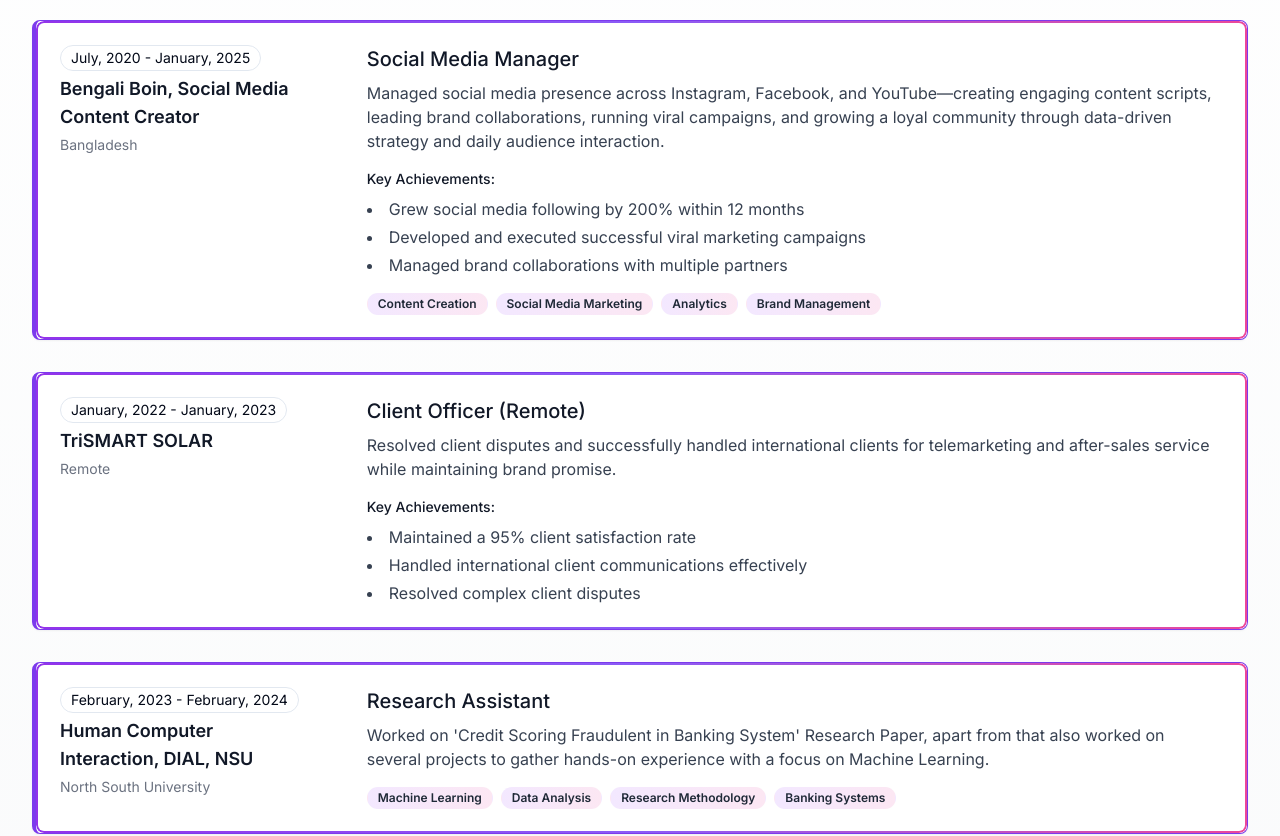
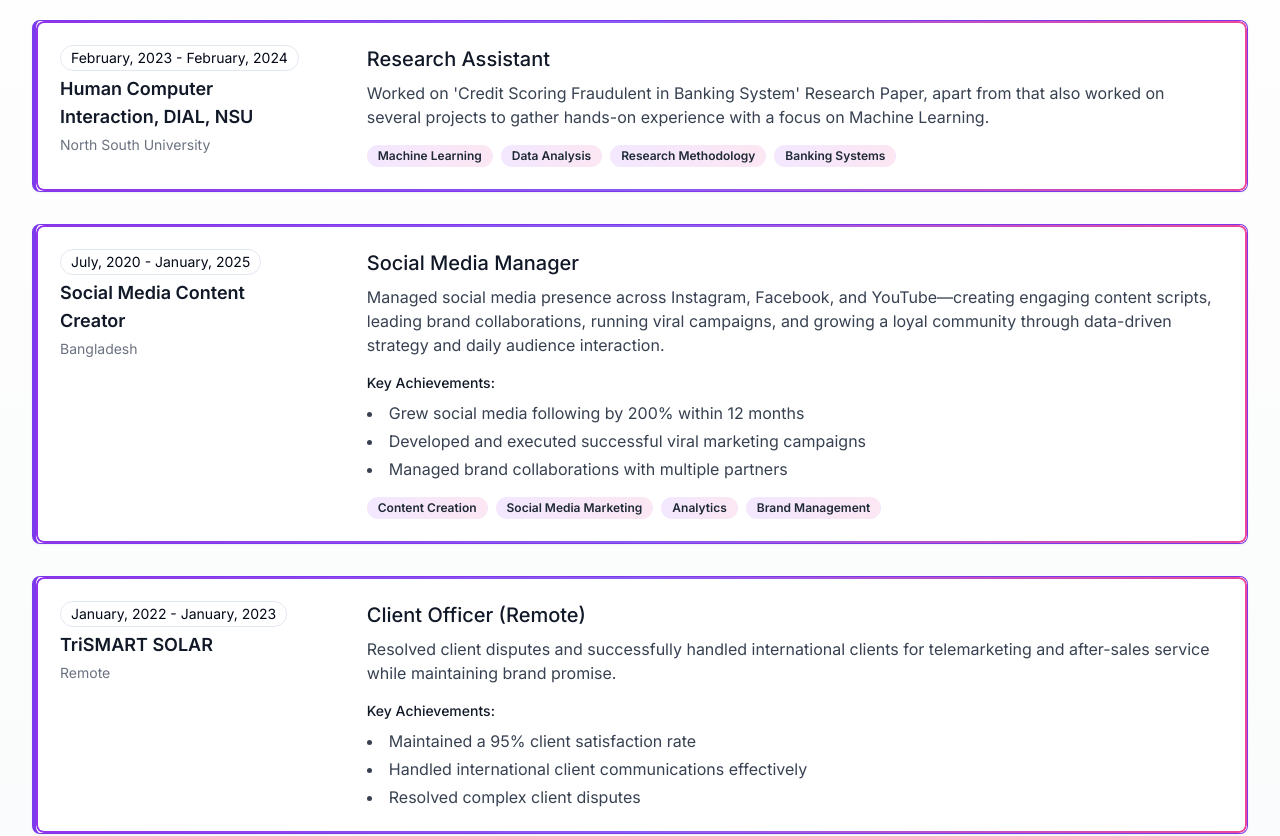
Before and after one commit to raselhere/My-Portfolio, a Next.js app: page / in a window 1280 px wide. Shown: the part 1780-2616 px from the top of the page. Built offline with nearby package versions, Linux system fonts and the light colour scheme.

Commit message:
Experience fix

```diff
--- a/data/experience-data.ts
+++ b/data/experience-data.ts
@@ -11,8 +11,17 @@ export const experienceData: ExperienceData[] = [
     technologies: ["Next.js", "React", "Node.js", "PostgreSQL", "Machine Learning", "AI Integration"],
   },
   {
+    title: "Research Assistant",
+    company: "Human Computer Interaction, DIAL, NSU",
+    location: "North South University",
+    period: "February, 2023 - February, 2024",
+    description:
+      "Worked on 'Credit Scoring Fraudulent in Banking System' Research Paper, apart from that also worked on several projects to gather hands-on experience with a focus on Machine Learning.",
+    technologies: ["Machine Learning", "Data Analysis", "Research Methodology", "Banking Systems"],
+  },
+  {
     title: "Social Media Manager",
-    company: "Bengali Boin, Social Media Content Creator",
+    company: "Social Media Content Creator",
     location: "Bangladesh",
     period: "July, 2020 - January, 2025",
     description:
@@ -38,15 +47,6 @@ export const experienceData: ExperienceData[] = [
     ],
   },
   {
-    title: "Research Assistant",
-    company: "Human Computer Interaction, DIAL, NSU",
-    location: "North South University",
-    period: "February, 2023 - February, 2024",
-    description:
-      "Worked on 'Credit Scoring Fraudulent in Banking System' Research Paper, apart from that also worked on several projects to gather hands-on experience with a focus on Machine Learning.",
-    technologies: ["Machine Learning", "Data Analysis", "Research Methodology", "Banking Systems"],
-  },
-  {
     title: "Event Organizer",
     company: "Rendezvous Asia Pvt. Ltd.",
     location: "Bangladesh",
--- a/data/profile-data.ts
+++ b/data/profile-data.ts
@@ -24,5 +24,15 @@ export const profileData: ProfileData = {
       url: "https://www.kaggle.com/raselahmed007",
       username: "raselahmed007",
     },
+    {
+      platform: "Facebook",
+      url: "https://www.facebook.com/share/1LCHDmFLpt/",
+      username: "raselahmed007",
+    },
+    {
+      platform: "Instagram",
+      url: "https://www.instagram.com/aasel.rhmed?igsh=MXc1NGw0YWtpeWdmMw==",
+      username: "raselahmed007",
+    },
   ],
 }
```
